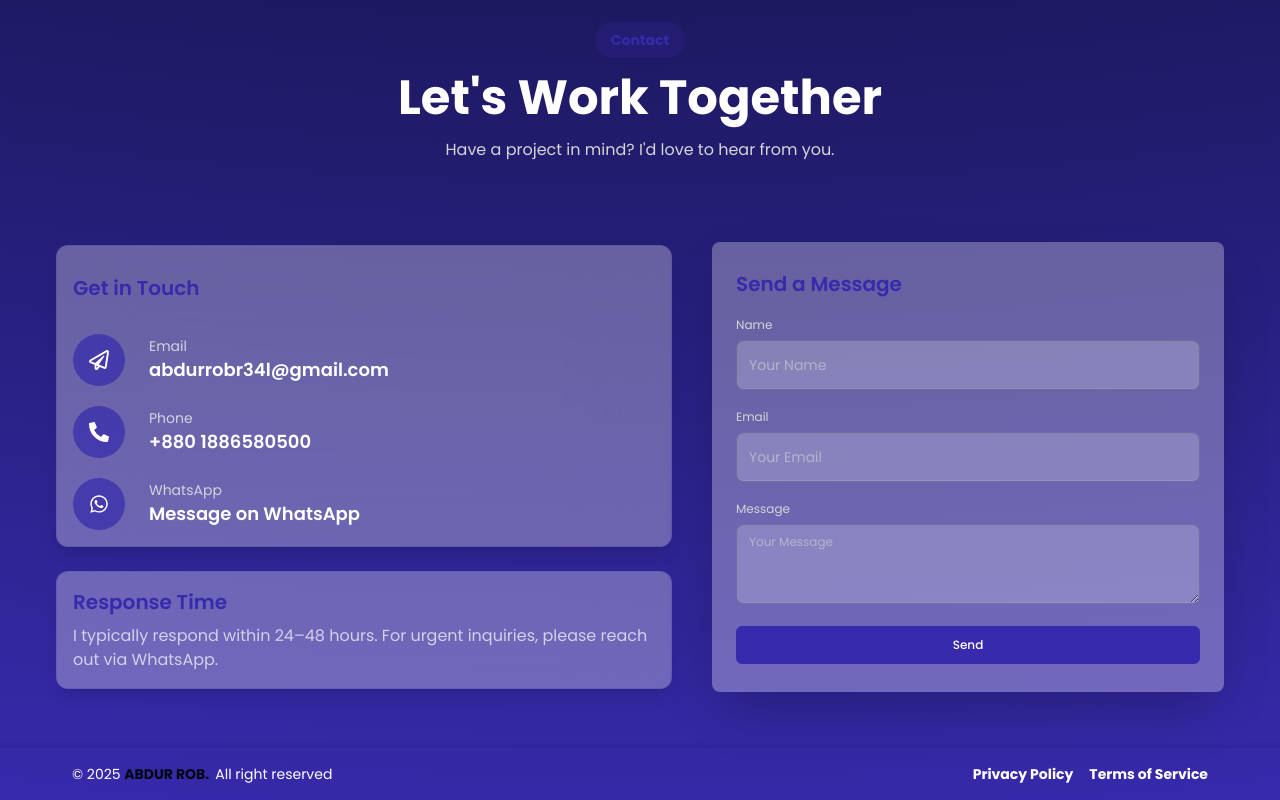
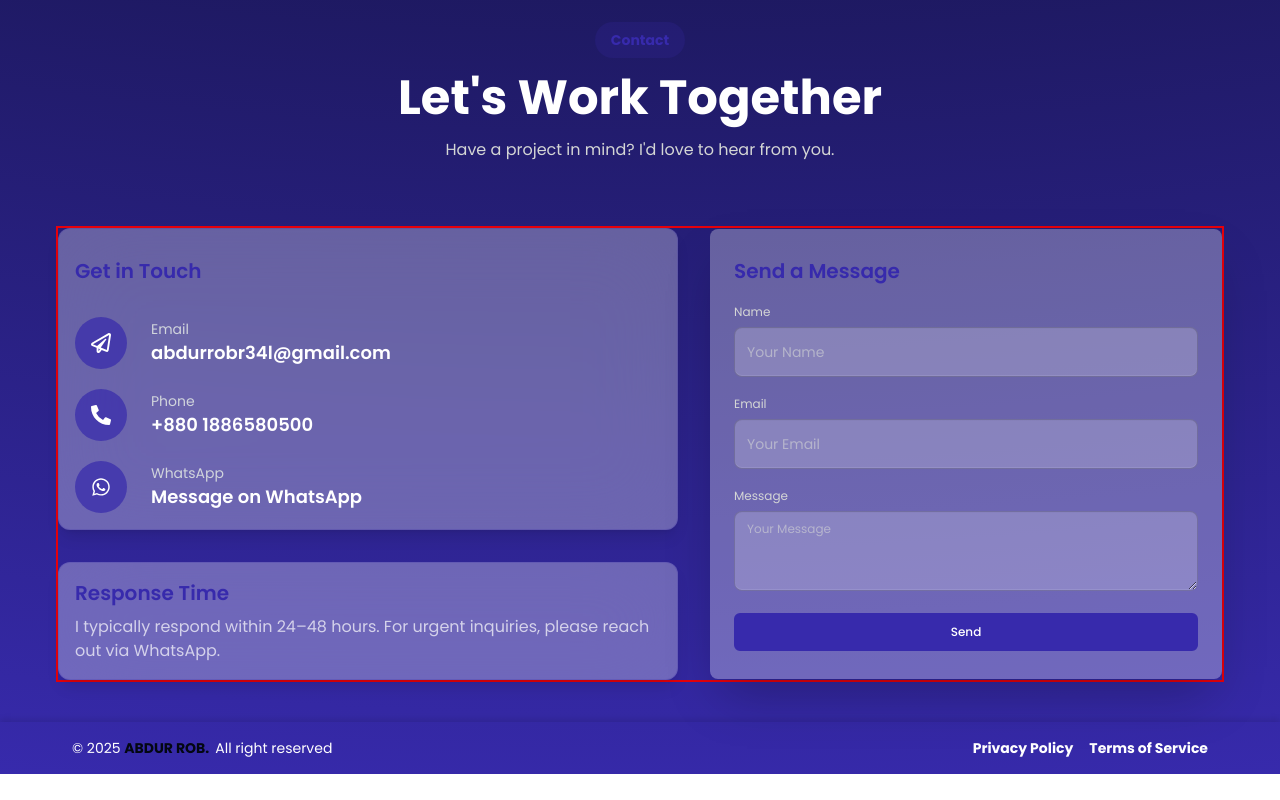
Before and after one commit to Abdurrobr34l/portfolio, a React (Vite) app: page / in a window 1280 px wide. Shown: the part 4268-5068 px from the top of the page. After the commit the page ends 5042 px from the top, so only its background shows below. Built offline with nearby package versions, Linux system fonts and the light colour scheme.

Commit message:
Updated styl of contact section anf footer

```diff
--- a/src/Components/Contact.jsx
+++ b/src/Components/Contact.jsx
@@ -59,11 +59,11 @@ const Contact = () => {
         </p>
       </motion.div>
 
-      <div className="hero mb-10">
-        <div className="hero-content gap-10 px-0 md:w-[80%] flex-col lg:flex-row xl:w-full">
+      <div className="hero mb-10 border border-red-600">
+        <div className="hero-content gap-8 py-0! px-0! md:w-[80%] flex-col lg:flex-row xl:w-full border border-red-600">
 
           {/* LEFT SIDE (UNCHANGED) */}
-          <div className="text-primary/70! text-center lg:text-left">
+          <div className="flex flex-col gap-8 text-primary/70! text-center lg:text-left">
             {/* Your left side content stays unchanged */}
             <div className="glass-card bg-primary/30! p-4">
               <h2 className="pt-3 pb-8 text-accent text-xl font-semibold xl:w-10/12">
@@ -128,7 +128,7 @@ const Contact = () => {
               </div>
             </div>
 
-            <div className="glass-card bg-primary/30! mt-6 p-4">
+            <div className="glass-card bg-primary/30! p-4">
               <h3 className="font-display text-xl font-semibold mb-2 text-accent">
                 Response Time
               </h3>
--- a/src/index.css
+++ b/src/index.css
@@ -147,3 +147,7 @@ body {
 .glass-card:hover {
   transform: translateY(-4px) scale(1.02);
 }
+
+.hero-content {
+  @apply p-0 w-full
+}
```
